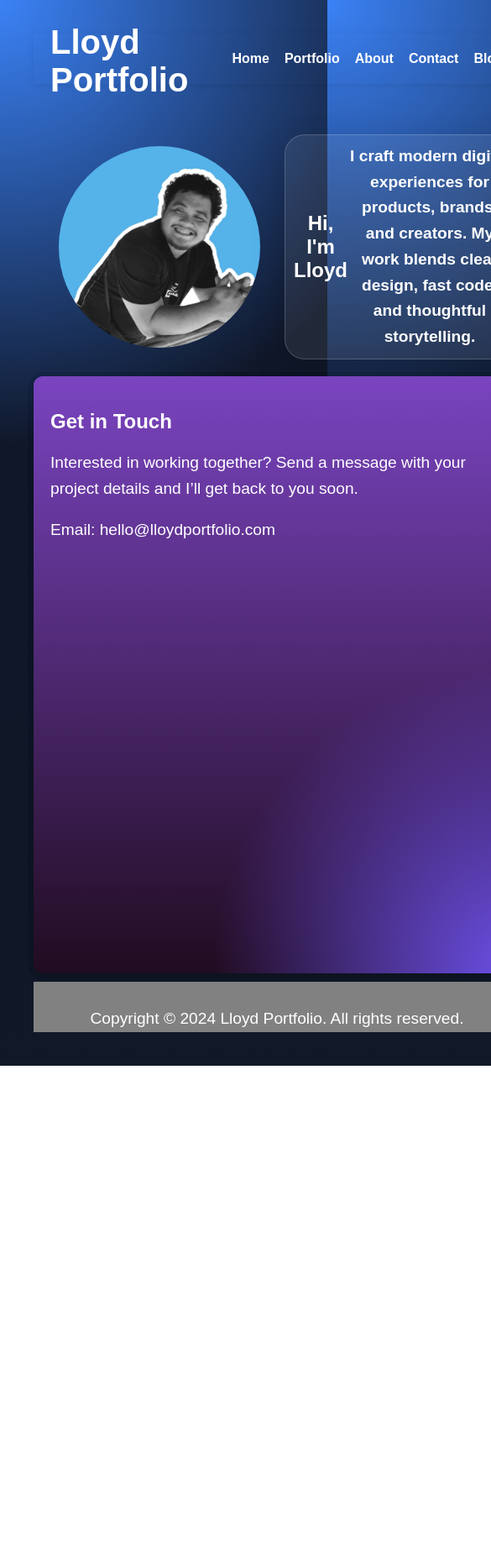
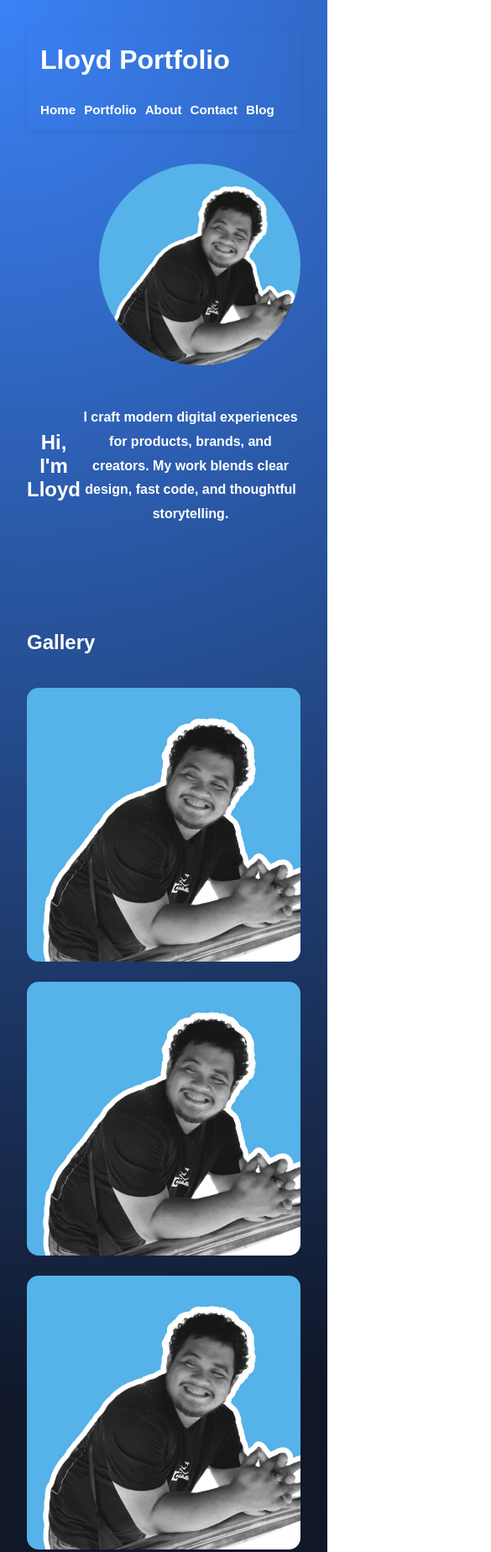
Before and after one commit to lloydonix/leo-dev, a website: page index.html in a window 390 px wide. Shown: the top 1848 px of the page at 84% size, 585 px wide, since content can reach past the window. Before the commit the page ends 1269 px from the top, so only its background shows below. Drawn offline with Linux system fonts and the light colour scheme.

Commit message:
Changed blog page to static. Cleaned up home page

```diff
--- a/index.html
+++ b/index.html
@@ -33,10 +33,18 @@
         <section id="gallery" class="submain fade-right fade-in-on-enter">
             <h2>Gallery</h2>
             <div class="gallery-grid">
-                <div class="gallery-card">Gallery Item 1</div>
-                <div class="gallery-card">Gallery Item 2</div>
-                <div class="gallery-card">Gallery Item 3</div>
-                <div class="gallery-card">Gallery Item 4</div>
+                <div class="gallery-card">
+                    <img src="/images/corpo.jpg" alt="Gallery photo 1">
+                </div>
+                <div class="gallery-card">
+                    <img src="/images/corpo.jpg" alt="Gallery photo 2">
+                </div>
+                <div class="gallery-card">
+                    <img src="/images/corpo.jpg" alt="Gallery photo 3">
+                </div>
+                <div class="gallery-card">
+                    <img src="/images/corpo.jpg" alt="Gallery photo 4">
+                </div>
             </div>
         </section>
 
--- a/script.js
+++ b/script.js
@@ -12,41 +12,3 @@
 document.querySelectorAll('.icon, .fade-in-on-enter, .fade-left, .fade-right').forEach((element) => {
     observer.observe(element);
 });
-
-const blogForm = document.getElementById('blog-form');
-const formMessage = document.getElementById('form-message');
-if (blogForm) {
-    blogForm.addEventListener('submit', async (event) => {
-        event.preventDefault();
-        const title = blogForm.title.value.trim();
-        const content = blogForm.content.value.trim();
-
-        if (!title || !content) {
-            formMessage.textContent = 'Please provide both a title and a blog post body.';
-            return;
-        }
-
-        formMessage.textContent = 'Saving your post...';
-
-        try {
-            const response = await fetch('/api/blogs', {
-                method: 'POST',
-                headers: {
-                    'Content-Type': 'application/json',
-                },
-                body: JSON.stringify({ title, content }),
-            });
-
-            const result = await response.json();
-            if (response.ok) {
-                formMessage.textContent = 'Blog post saved successfully.';
-                blogForm.reset();
-            } else {
-                formMessage.textContent = result.error || 'Failed to save the post.';
-            }
-        } catch (error) {
-            formMessage.textContent = 'Unable to reach the server. Please try again later.';
-            console.error(error);
-        }
-    });
-}
--- a/style.css
+++ b/style.css
@@ -2,15 +2,9 @@
     max-width: 100%;
     margin: 0 auto;
     padding: 20px;
-    display: grid;
-    grid-template-columns: 1fr;
-    grid-template-rows: 60px 1fr auto 60px;
-    grid-template-areas:
-    "header"
-    "main"
-    "submain"
-    "footer";
-    gap: 10px;
+    display: flex;
+    flex-direction: column;
+    gap: 20px;
 }
 
 .header {
@@ -40,14 +34,6 @@
     text-decoration: underline;
 }
 
-.sidebar {
-    grid-area: sidebar;
-}
-
-.main {
-    grid-area: main;
-}
-
 .main-grid {
     display: grid;
     grid-template-columns: minmax(260px, 1fr) minmax(260px, 1fr);
@@ -66,18 +52,18 @@
 }
 
 .textbox {
-    background: rgba(255, 255, 255, 0.08);
-    border: 1px solid rgba(255, 255, 255, 0.18);
-    border-radius: 24px;
-    padding: 40px 32px;
-    min-height: 220px;
+    background: transparent;
+    border: none;
+    border-radius: 0;
+    padding: 24px 0;
+    min-height: auto;
     width: 100%;
-    max-width: 520px;
+    max-width: 100%;
     display: flex;
     align-items: center;
     justify-content: center;
     text-align: center;
-    box-shadow: 0 14px 40px rgba(0, 0, 0, 0.15);
+    box-shadow: none;
 }
 
 .textbox p {
@@ -88,18 +74,13 @@
 }
 
 .submain {
-    grid-area: submain;
-    background:
-    radial-gradient(circle at bottom right, #6d51eb, transparent 40%),
-    linear-gradient(to bottom, #7a44c0, #200c20);
-
-    padding: 20px;
-    border-radius: 12px;
-    box-shadow: 0 2px 8px rgba(0, 0, 0, 0.08);
+    background: transparent;
+    padding: 60px 0;
+    border-radius: 0;
+    box-shadow: none;
 }
 
 .footer {
-    grid-area: footer;
     text-align: center;
     padding: 10px;
     background-color: rgb(129, 129, 129);
@@ -107,17 +88,12 @@
 }
 
 .container h1 {
-    font-size: 2.5em;
+    font-size: 3rem;
     margin-bottom: 20px;
 }
 .container p {
-    font-size: 1.2em;
-    line-height: 1.6;
-}
-.container div{
-    margin-top: 20px;
-    padding: 10px;
-
+    font-size: 1.3em;
+    line-height: 1.8;
 }
 
 .corpo {
@@ -173,92 +149,72 @@
 
 .project-list {
     display: grid;
-    gap: 18px;
+    gap: 24px;
     grid-template-columns: repeat(auto-fit, minmax(240px, 1fr));
+    margin-top: 30px;
 }
 
 .project-card {
-    background: rgba(255, 255, 255, 0.08);
-    border: 1px solid rgba(255, 255, 255, 0.14);
-    border-radius: 18px;
-    padding: 24px;
-    box-shadow: 0 10px 30px rgba(0, 0, 0, 0.08);
+    background: transparent;
+    border: none;
+    border-radius: 0;
+    padding: 16px 0;
+    box-shadow: none;
 }
 
 .gallery-grid {
     display: grid;
-    gap: 18px;
+    gap: 24px;
     grid-template-columns: repeat(auto-fit, minmax(180px, 1fr));
-    margin-top: 20px;
+    margin-top: 40px;
+    margin-bottom: 40px;
 }
 
 .gallery-card {
-    min-height: 180px;
-    background: rgba(255, 255, 255, 0.08);
-    border: 1px solid rgba(255, 255, 255, 0.14);
-    border-radius: 18px;
-    display: flex;
-    align-items: center;
-    justify-content: center;
-    color: rgb(255, 255, 255);
-    font-size: 1.1rem;
-    text-align: center;
-    padding: 20px;
-    box-shadow: 0 10px 30px rgba(0, 0, 0, 0.08);
+    min-height: 240px;
+    overflow: hidden;
+    border-radius: 0;
+    border: none;
+    box-shadow: none;
+    background: transparent;
 }
 
-.blog-form {
-    display: grid;
-    gap: 18px;
-    margin-top: 16px;
+.gallery-card img {
+    width: 100%;
+    height: 100%;
+    object-fit: cover;
+    display: block;
 }
 
-.blog-form .form-group {
+.blog-posts {
     display: grid;
-    gap: 8px;
+    gap: 20px;
 }
 
-.blog-form label {
-    color: rgb(255, 255, 255);
-    font-weight: 700;
+.blog-post {
+    background: rgba(255, 255, 255, 0.06);
+    border: 1px solid rgba(255, 255, 255, 0.12);
+    border-radius: 16px;
+    padding: 24px;
 }
 
-.blog-form input,
-.blog-form textarea {
-    width: 100%;
-    border-radius: 16px;
-    border: 1px solid rgba(255, 255, 255, 0.18);
-    padding: 16px;
-    background: rgba(255, 255, 255, 0.08);
-    color: rgb(255, 255, 255);
-    font: inherit;
-    resize: vertical;
+.blog-post h3 {
+    margin-top: 0;
+    margin-bottom: 12px;
 }
 
-.blog-form input::placeholder,
-.blog-form textarea::placeholder {
+.post-date {
+    margin: 0 0 18px;
     color: rgba(255, 255, 255, 0.7);
+    font-size: 0.95rem;
 }
 
-.blog-form button {
-    border: none;
+.blog-template pre {
+    background: rgba(255, 255, 255, 0.06);
+    border: 1px solid rgba(255, 255, 255, 0.14);
+    padding: 18px;
     border-radius: 16px;
-    background: rgba(255, 255, 255, 0.14);
-    color: rgb(255, 255, 255);
-    padding: 14px 22px;
-    font-weight: 700;
-    cursor: pointer;
-    transition: background 0.2s ease;
-}
-
-.blog-form button:hover {
-    background: rgba(255, 255, 255, 0.22);
-}
-
-.form-message {
-    color: rgba(255, 255, 255, 0.8);
-    font-size: 0.95rem;
-    margin: 0;
+    overflow-x: auto;
 }
 
 @media (prefers-reduced-motion: reduce) {
@@ -270,3 +226,72 @@
         transform: none;
     }
 }
+
+@media (max-width: 900px) {
+    .header {
+        flex-direction: column;
+        align-items: flex-start;
+        gap: 12px;
+        padding: 0 16px 16px;
+    }
+
+    .header-nav {
+        flex-wrap: wrap;
+        justify-content: flex-start;
+        gap: 12px;
+    }
+
+    .main-grid {
+        grid-template-columns: 1fr;
+        gap: 24px;
+    }
+
+    .textbox {
+        padding: 32px 24px;
+        min-height: auto;
+    }
+
+    .gallery-grid,
+    .project-list {
+        grid-template-columns: 1fr;
+    }
+}
+
+@media (max-width: 600px) {
+    body,
+    .container {
+        padding: 16px;
+    }
+
+    .container h1 {
+        font-size: 2rem;
+    }
+
+    .textbox,
+    .submain,
+    .gallery-card,
+    .project-card {
+        border-radius: 14px;
+    }
+
+    .textbox {
+        padding: 24px;
+    }
+
+    .textbox p,
+    .container p {
+        font-size: 1rem;
+    }
+
+    .header-nav {
+        gap: 10px;
+    }
+
+    .header-nav a {
+        font-size: 0.95rem;
+    }
+
+    .gallery-card {
+        min-height: 200px;
+    }
+}
```
Also changed, not shown: blog.html (+26 -22 lines).
